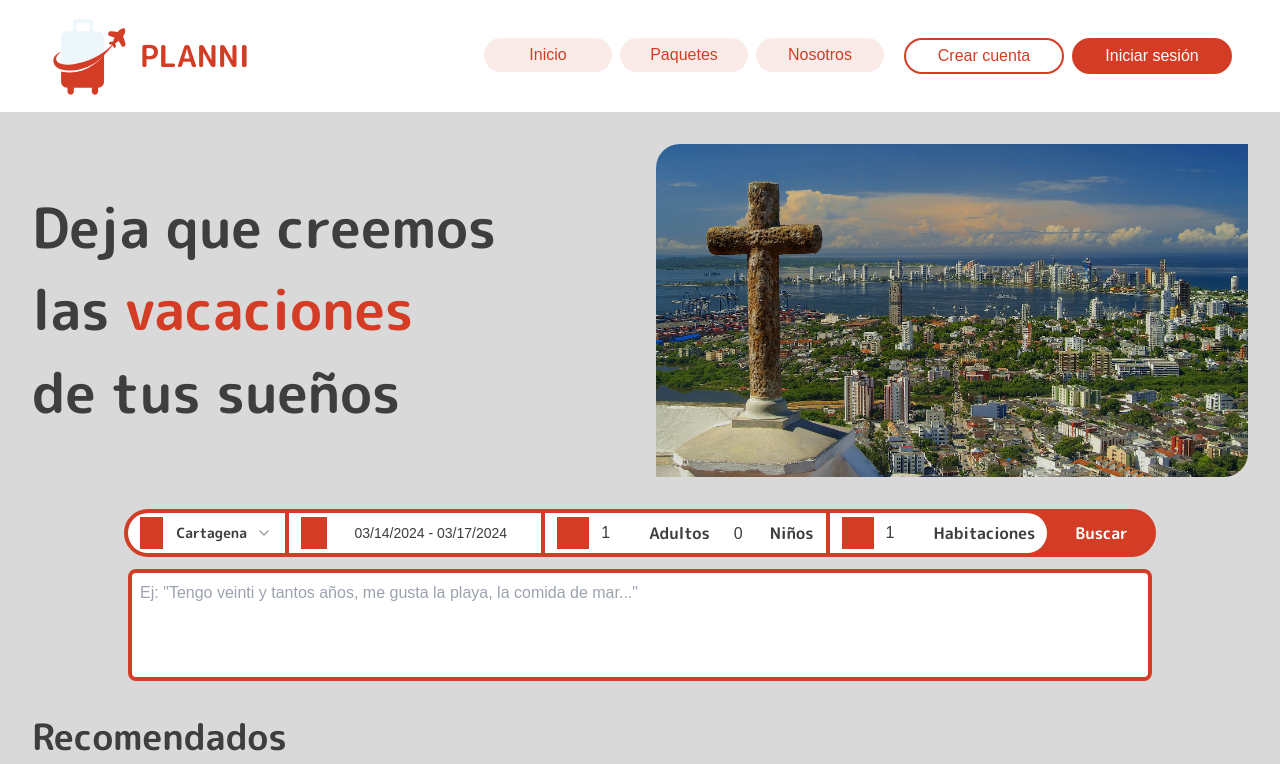
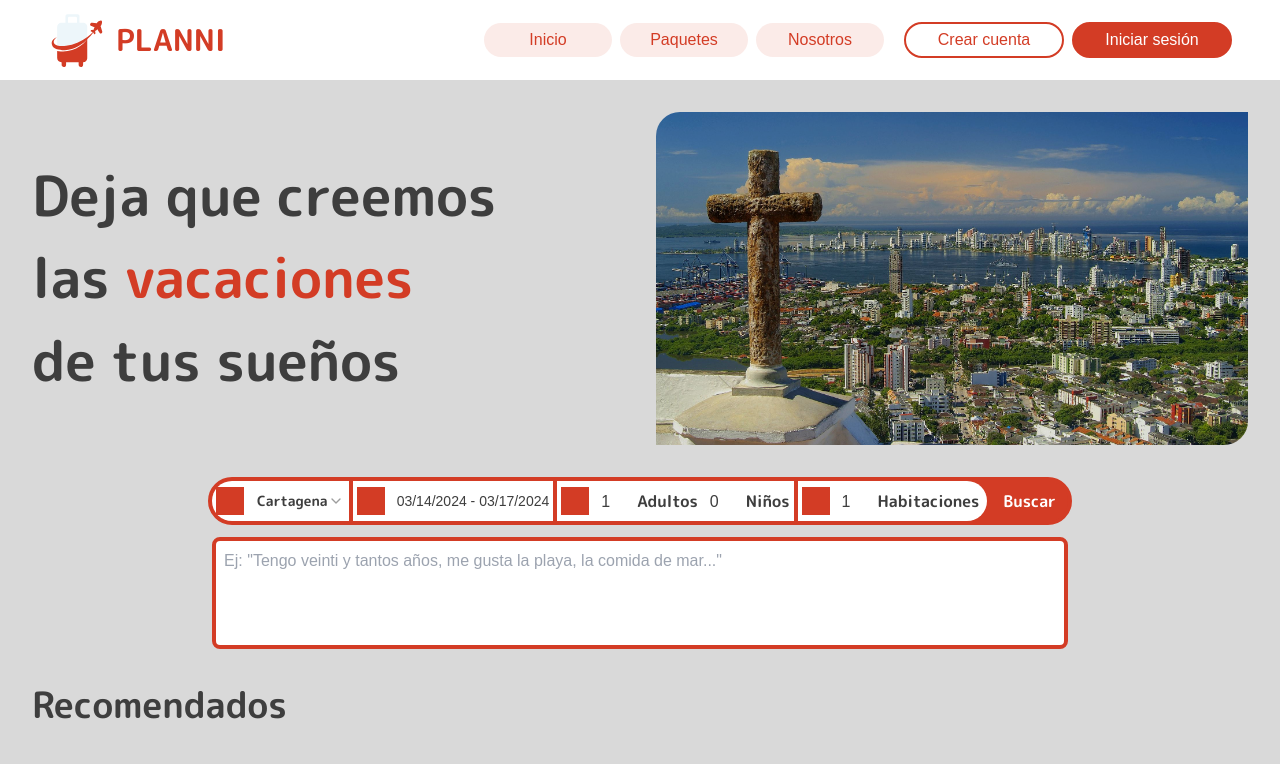
Before and after one commit to diegoquinfa/planni-front-nextjs, a Next.js app: page / in a window 1280 px wide. Shown: the top 764 px of the page. Built offline with nearby package versions, Linux system fonts and the light colour scheme; grey boxes are pictures that could not be loaded; a web font is replaced by a local one.

Commit message:
Actualización de buscador, login y register

```diff
--- a/src/app/login/page.jsx
+++ b/src/app/login/page.jsx
@@ -2,18 +2,20 @@ const page = () => {
   return (
     <div className="mx-auto max-w-7xl ">
       <div className="flex h-screen flex-col items-center justify-center gap-5 md:flex-row md:gap-12">
-        <img
-          src="logo.svg"
-          alt="logo"
-          className="h-[210px] m-4 md:h-[300px] lg:h-[400px] xl:h-[500px]"
-        />
-        <div className="flex justify-center w-full md:w-auto h-full bg-white rounded-t-3xl md:rounded-none">
-          <form className="flex flex-col items-center justify-center gap-7 p-4 w-[90%] md:w-[90%]">
+        <a href="/">
+          <img
+            src="logo.svg"
+            alt="logo"
+            className="m-4 h-[210px] md:h-[300px] lg:h-[400px] xl:h-[500px]"
+          />
+        </a>
+        <div className="flex h-full w-full justify-center rounded-t-3xl bg-white md:w-auto md:rounded-none">
+          <form className="flex w-[80%] flex-col items-center justify-center gap-7 p-4 md:w-[90%]">
             <h2 className="w-fit justify-center text-3xl font-extrabold text-brand">
               Inicio de sesión
             </h2>
             <div className="w-full ">
-              <p className="inline rounded-tl-lg rounded-tr-lg font-bold bg-[#f1f1f1] px-1">
+              <p className="inline rounded-tl-lg rounded-tr-lg bg-[#f1f1f1] px-1 font-bold">
                 Correo electronico
               </p>
               <input
@@ -24,7 +26,7 @@ const page = () => {
               />
             </div>
             <div className="w-full">
-              <p className=" inline rounded-tl-lg rounded-tr-lg font-bold bg-[#f1f1f1] px-1">
+              <p className=" inline rounded-tl-lg rounded-tr-lg bg-[#f1f1f1] px-1 font-bold">
                 Contraseña
               </p>
               <input
--- a/src/app/page.jsx
+++ b/src/app/page.jsx
@@ -8,7 +8,7 @@ import Navbar from '@/components/nav/Navbar'
 export default function Home() {
   return (
     <>
-      <header className="bg-white">
+      <header className="">
         <Navbar />
       </header>
       <main className="flex min-h-dvh flex-col items-center justify-start bg-[#D9D9D9]">
--- a/src/app/register/page.jsx
+++ b/src/app/register/page.jsx
@@ -1,43 +1,43 @@
 const page = () => {
   return (
-    <div className="mx-auto max-w-7xl ">
-      <div className="flex h-screen flex-col-reverse items-center justify-center gap-5  md:flex-row md:gap-12">
-        <div className="flex justify-center w-full md:w-auto h-full bg-white rounded-t-3xl md:rounded-none">
-          <form className="flex flex-col items-center justify-center gap-7 p-4 w-[90%] md:w-[90%]">
+    <div className="mx-auto max-w-7xl h-screen">
+      <div className="flex h-full w-full flex-col-reverse items-center justify-center gap-5  md:flex-row md:gap-12">
+        <div className="flex h-full w-full justify-center rounded-t-3xl bg-white md:w-auto md:rounded-none">
+          <form className="flex w-[80%] flex-col items-center justify-center gap-7 p-4">
             <h2 className="w-fit justify-center text-3xl font-extrabold text-brand">
               Crear cuenta
             </h2>
-            <div className="w-full ">
-              <p className="inline rounded-tl-lg rounded-tr-lg font-bold bg-[#f1f1f1] px-1">
+            <div className="w-full">
+              <p className="inline rounded-tl-lg px-1 font-bold">
                 Correo electronico
               </p>
               <input
                 id="email"
                 type="email"
                 placeholder="Example@gmail.com"
-                className="w-full rounded-bl-lg rounded-br-lg rounded-tr-lg bg-[#f1f1f1] px-2 py-1 outline-none"
+                className="w-full rounded-bl-lg rounded-lg rounded-tr-lg bg-[#f1f1f1] px-2 py-1 outline-none"
               />
             </div>
             <div className="w-full">
-              <p className=" inline rounded-tl-lg rounded-tr-lg font-bold bg-[#f1f1f1] px-1">
+              <p className=" inline rounded-tl-lg  px-1 font-bold">
                 Contraseña
               </p>
               <input
                 id="password"
                 type="password"
                 placeholder="*****"
-                className="w-full rounded-bl-lg rounded-br-lg rounded-tr-lg bg-[#f1f1f1] px-2 py-1 outline-none"
+                className="w-full rounded-bl-lg rounded-lg rounded-tr-lg bg-[#f1f1f1] px-2 py-1 outline-none"
               />
             </div>
             <div className="w-full">
-              <p className=" inline rounded-tl-lg rounded-tr-lg font-bold bg-[#f1f1f1] px-1">
+              <p className=" inline rounded-tl-lg  px-1 font-bold">
                 Repite la contraseña
               </p>
               <input
                 id="password"
                 type="password"
                 placeholder="*****"
-                className="w-full rounded-bl-lg rounded-br-lg rounded-tr-lg bg-[#f1f1f1] px-2 py-1 outline-none"
+                className="w-full rounded-bl-lg rounded-lg rounded-tr-lg bg-[#f1f1f1] px-2 py-1 outline-none"
               />
             </div>
             <button className=" rounded-lg bg-[#D9D9D9] px-6 py-1 font-extrabold hover:bg-neutral-400">
@@ -57,11 +57,13 @@ const page = () => {
             </button>
           </form>
         </div>
-        <img
-          src="logo.svg"
-          alt="logo"
-          className="h-[210px] m-4 md:h-[300px] lg:h-[400px] xl:h-[500px]"
-        />
+        <a href="/">
+          <img
+            src="logo.svg"
+            alt="logo"
+            className="m-4 h-[210px] md:h-[300px] lg:h-[400px] xl:h-[500px]"
+          />
+        </a>
       </div>
     </div>
   )
--- a/src/components/date/DatePicker.jsx
+++ b/src/components/date/DatePicker.jsx
@@ -22,7 +22,7 @@ const DatePicker = () => {
           <Button
             id="date"
             variant="ghost"
-            className="w-full rounded-none text-left"
+            className="w-full rounded-none text-left p-0"
           >
             {date?.from ? (
               date.to ? (
--- a/src/components/footer/Footer.jsx
+++ b/src/components/footer/Footer.jsx
@@ -3,13 +3,13 @@ import Container from '../general/Container'
 
 const Footer = () => {
   return (
-    <footer className="flex h-fit w-full items-center justify-center bg-white ">
+    <footer className="flex h-fit w-full bg-white ">
       <Container>
-        <div className="flex flex-col gap-8 md:flex-row md:justify-between">
+        <div className="flex flex-col gap-9 md:flex-row md:justify-around">
           <h2 className="self-center text-5xl font-bold">PLANNI</h2>
           <div>
             <form>
-              <label htmlFor="email" className="flex flex-col gap-2">
+              <label htmlFor="email" className="flex flex-col gap-4 max-md:items-center">
                 <p>Suscribete para que recibas todas las novedades</p>
                 <div className="flex gap-2">
                   <input
@@ -26,10 +26,10 @@ const Footer = () => {
                     SUSCRIBETE
                   </button>
                 </div>
-                <div className="flex gap-2">
-                  <span className="icon-[mdi--facebook-box] h-14 w-14" />
-                  <span className="icon-[mdi--instagram] h-14 w-14" />
-                  <span className="icon-[mage--x-square] h-14 w-14" />
+                <div className="flex gap-2 ">
+                  <span className="icon-[mdi--facebook-box] h-12 w-12" />
+                  <span className="icon-[mdi--instagram] h-12 w-12" />
+                  <span className="icon-[mage--x-square] h-12 w-12" />
                 </div>
               </label>
             </form>
--- a/src/components/form/FormTrip.jsx
+++ b/src/components/form/FormTrip.jsx
@@ -9,36 +9,36 @@ import DatePicker from '../date/DatePicker'
 
 const FormTrip = () => {
   return (
-    <form className="border-brand bg-brand relative mx-auto mb-32 flex w-full flex-col gap-1 rounded-3xl border-4 md:w-[80%] lg:w-fit lg:flex-row ">
+    <form className="relative mx-auto mb-32 flex w-full flex-col gap-1 rounded-2xl lg:rounded-3xl border-4 border-brand bg-brand md:w-[80%] lg:w-fit lg:flex-row ">
+      <div className="flex items-center justify-center gap-3 rounded-t-2xl lg:rounded-l-3xl lg:rounded-none bg-white px-1">
+        <span className="icon-[solar--map-point-bold] h-7 w-7 bg-brand" />
         <label
           htmlFor="destiny"
-        className="flex select-none items-center gap-3 overflow-hidden rounded-t-3xl border-transparent bg-white px-3 focus-within:border-white lg:rounded-l-3xl lg:rounded-tr-none"
         >
-        <span className="bg-brand icon-[solar--map-point-bold] h-8 w-8" />
           <Select
             defaultValue="cartagena"
             className="select-none border-0 border-none outline-none"
           >
-          <SelectTrigger className="w-full rounded-none border-transparent px-0 outline-none selection:outline-none font-bold">
+            <SelectTrigger className="w-full rounded-none border-transparent px-0 font-bold outline-none selection:outline-none">
               <SelectValue placeholder="Destino" />
             </SelectTrigger>
-          <SelectContent className="outline-none font-bold">
-            <SelectItem value="cartagena" className="outline-none font-bold">
+            <SelectContent className="font-bold outline-none">
+              <SelectItem value="cartagena" className="font-bold">
                 Cartagena
               </SelectItem>
             </SelectContent>
           </Select>
         </label>
-      <label
-        htmlFor="date_trip"
-        className="flex items-center gap-3 bg-white px-3 font-bold"
-      >
-        <span className="bg-brand icon-[material-symbols--calendar-today] h-8 w-8 font-bold" />
+      </div>
+      <div className="flex items-center justify-center gap-3 bg-white px-1">
+        <span className="icon-[material-symbols--calendar-today] h-7 w-7 bg-brand" />
+        <label htmlFor="date_trip">
           <DatePicker />
         </label>
+      </div>
 
-      <div className="flex items-center gap-3 bg-white px-3">
-        <span className="bg-brand icon-[material-symbols--person-2-rounded] h-8 w-8" />
+      <div className="flex items-center justify-center gap-3 bg-white px-1">
+        <span className="icon-[material-symbols--person-2-rounded] h-7 w-7 bg-brand" />
         <label htmlFor="adults">
           <input
             type="number"
@@ -47,11 +47,11 @@ const FormTrip = () => {
             min={1}
             defaultValue={1}
             id="adults"
-            className="h-full w-9 border-transparent bg-white outline-none focus:outline-none"
+            className="w-9 border-transparent bg-white outline-none focus:outline-none"
           />
+          <span className="font-bold">Adultos</span>
         </label>
-        <span className="font-bold">Adultos</span>
-        <label htmlFor="kids" className="ml-3">
+        <label htmlFor="kids">
           <input
             type="number"
             name="kids"
@@ -59,17 +59,15 @@ const FormTrip = () => {
             min={0}
             defaultValue={0}
             id="kids"
-            className="h-full w-9 border-transparent bg-white outline-none focus:outline-none"
+            className="w-9 border-transparent bg-white outline-none focus:outline-none"
           />
           <span className="font-bold">Niños</span>
         </label>
       </div>
 
-      <label
-        htmlFor="rooms"
-        className="flex items-center gap-3 rounded-b-3xl bg-white px-3 lg:rounded-r-3xl lg:rounded-bl-none"
-      >
-        <span className="bg-brand icon-[cbi--roomsother] h-8 w-8" />
+      <div className="flex items-center justify-center gap-3 bg-white rounded-b-2xl lg:rounded-r-3xl lg:rounded-none pl-1 pr-2">
+        <span className="icon-[cbi--roomsother] h-7 w-7 bg-brand" />
+        <label htmlFor="rooms">
           <input
             type="number"
             name="rooms"
@@ -77,27 +75,26 @@ const FormTrip = () => {
             min={1}
             defaultValue={1}
             id="rooms"
-          className="h-full w-9 border-transparent bg-white outline-none focus:outline-none"
+            className="w-9 content border-transparent bg-white outline-none focus:outline-none"
           />
           <span className="font-bold">Habitaciones</span>
         </label>
-
+      </div>
+      <button
+        type="submit"
+        className="items-center justify-center self-center px-3 font-bold text-white hover:bg-brand-light"
+      >
+        Buscar
+      </button>
       <label htmlFor="description" className="absolute -bottom-32 h-28 w-full">
         <textarea
           type="text"
           name="description"
           id="description"
           placeholder='Ej: "Tengo veinti y tantos años, me gusta la playa, la comida de mar..."'
-          className="border-brand h-full w-full resize-none rounded-lg border-4 p-2 outline-none"
+          className="h-full w-full resize-none rounded-lg border-4 border-brand p-2"
         />
       </label>
-
-      <button
-        type="submit"
-        className="hover:bg-brand-light items-center justify-center self-center px-6 font-bold text-white"
-      >
-        Buscar
-      </button>
     </form>
   )
 }
--- a/src/components/nav/NavUser.jsx
+++ b/src/components/nav/NavUser.jsx
@@ -2,7 +2,7 @@ import Link from 'next/link'
 
 const NavUser = () => {
   return (
-    <div className="flex flex-col gap-2 lg:flex-row">
+    <div className="flex flex-col w-full gap-2 lg:flex-row">
       <Link
         href="/register"
         className="border-brand text-brand hover:bg-brand-light hover:text-brand rounded-3xl border-2 py-1 text-center transition-all duration-300 ease-in-out lg:w-40"
--- a/src/components/nav/Navbar.jsx
+++ b/src/components/nav/Navbar.jsx
@@ -16,29 +16,36 @@ const Navbar = () => {
 
   return (
     <nav
-      className={`flex flex-col ${inNav} items-center py-4 px-12 lg:flex-row lg:justify-between lg:gap-5`}
+      className={`flex flex-col ${inNav} items-center px-12 py-3 bg-white max-lg:rounded-b-xl lg:flex-row lg:justify-between lg:gap-5`}
     >
       <figure className="flex w-full items-center justify-between self-start lg:w-fit">
         <span
-          className="icon-brand icon-[icon-park-outline--hamburger-button] h-12 w-12 bg-black lg:hidden"
+          className="icon-brand icon-[icon-park-outline--hamburger-button] h-8 w-8 lg:hidden"
           onClick={handleMenu}
         />
         <Link href="/" className="flex w-fit items-center gap-3">
           <div className="flex w-fit items-center gap-3">
-            <img src="/logo.svg" alt="logo" className="h-20 w-20" />
+            <img
+              src="/logo.svg"
+              alt="logo"
+              className="h-14 w-14 max-lg:hidden "
+            />
             <h2 className="w-fit text-3xl font-bold text-brand">PLANNI</h2>
           </div>
         </Link>
       </figure>
       <div
-        className={`${menu} w-full flex-col gap-5 transition-all lg:flex lg:h-full lg:w-fit lg:flex-row lg:overflow-auto`}
+        className={`${menu} w-full flex-col items-center gap-5 transition-all lg:flex lg:h-full lg:w-fit lg:flex-row lg:overflow-auto`}
       >
-        <ul className="flex flex-col gap-2 lg:flex-row">
-          <NavLink href="/">Inicio</NavLink>
-          <NavLink href="/packages">Paquetes</NavLink>
-          <NavLink href="/">Nosotros</NavLink>
-        </ul>
-        <NavUser />
+        <img src="/logo.svg" alt="logo" className="h-14 w-14 lg:hidden" />
+        <div className="flex flex-col w-full items-center gap-2">
+          <ul className="flex flex-col w-full gap-2 lg:flex-row">
+            <NavLink href="/">Inicio</NavLink>
+            <NavLink href="/packages">Paquetes</NavLink>
+            <NavLink href="/">Nosotros</NavLink>
+          </ul>
+        </div>
+          <NavUser />
       </div>
     </nav>
   )
```
Lines whose indentation alone changed are shown as unchanged.
